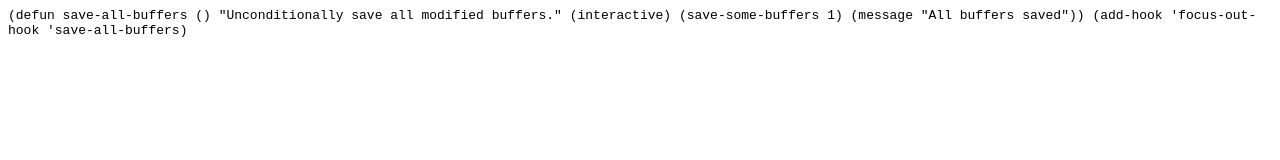
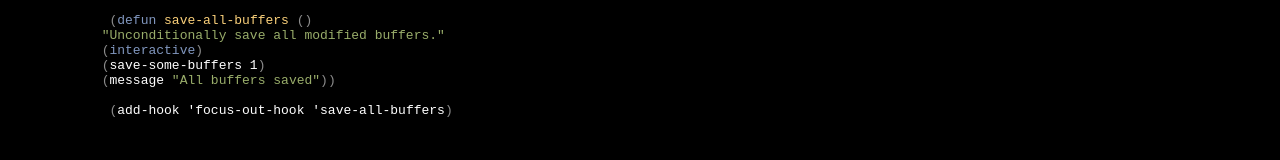
Before and after one commit to tzz/tzz.github.io, a plain HTML site: page index.html in a window 1280 px wide. Drawn offline with Linux system fonts and the light colour scheme.

Commit message:
*** empty log message ***

```diff
--- a/index.html
+++ b/index.html
@@ -1,9 +1,56 @@
-<code>
-(defun save-all-buffers ()
-  "Unconditionally save all modified buffers."
-  (interactive)
-  (save-some-buffers 1)
-  (message "All buffers saved"))
+<!DOCTYPE html PUBLIC "-//W3C//DTD HTML 4.01//EN">
+<!-- Created by htmlize-1.47 in css mode. -->
+<html>
+    <head>
+        <title>*scratch*</title>
+        <style type="text/css">
+         <!--
+         body {
+             color: #ffffff;
+             background-color: #000000;
+         }
+         .doc {
+             /* font-lock-doc-face */
+             color: #99ad6a;
+         }
+         .function-name {
+             /* font-lock-function-name-face */
+             color: #fad07a;
+         }
+         .keyword {
+             /* font-lock-keyword-face */
+             color: #8197bf;
+         }
+         .rainbow-delimiters-depth-1 {
+             /* rainbow-delimiters-depth-1-face */
+             color: #8c8c8c;
+         }
+         .string {
+             /* font-lock-string-face */
+             color: #99ad6a;
+         }
 
-(add-hook 'focus-out-hook 'save-all-buffers)
-</code>
+         a {
+             color: inherit;
+             background-color: inherit;
+             font: inherit;
+             text-decoration: inherit;
+         }
+         a:hover {
+             text-decoration: underline;
+         }
+         -->
+        </style>
+    </head>
+    <body>
+        <pre>
+            <span class="rainbow-delimiters-depth-1"> (</span><span class="keyword">defun</span> <span class="function-name">save-all-buffers</span> <span class="rainbow-delimiters-depth-1">()</span>
+            <span class="doc">"Unconditionally save all modified buffers."</span>
+            <span class="rainbow-delimiters-depth-1">(</span><span class="keyword">interactive</span><span class="rainbow-delimiters-depth-1">)</span>
+            <span class="rainbow-delimiters-depth-1">(</span>save-some-buffers 1<span class="rainbow-delimiters-depth-1">)</span>
+            <span class="rainbow-delimiters-depth-1">(</span>message <span class="string">"All buffers saved"</span><span class="rainbow-delimiters-depth-1">))</span>
+
+            <span class="rainbow-delimiters-depth-1"> (</span>add-hook 'focus-out-hook 'save-all-buffers<span class="rainbow-delimiters-depth-1">)</span>
+        </pre>
+    </body>
+</html>
```
